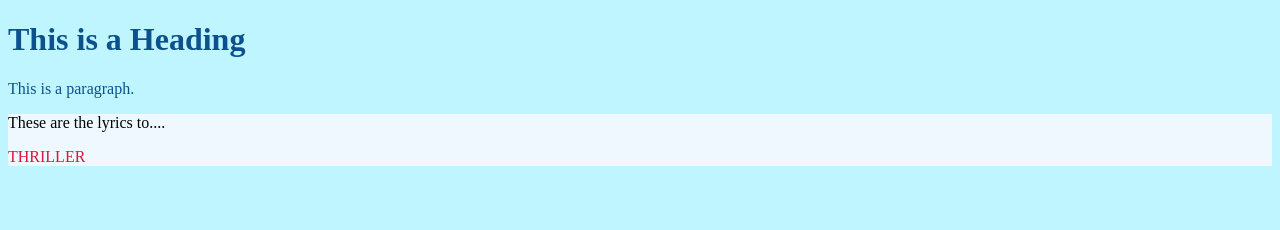
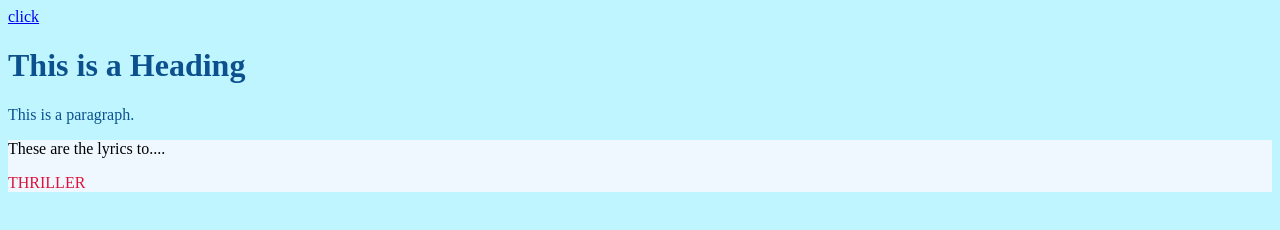
Before and after one commit to xdannab/xdannab.github.io, a plain HTML site: page index.html in a window 1280 px wide. Drawn offline with Linux system fonts and the light colour scheme.

Commit message:
Update index.html

```diff
--- a/index.html
+++ b/index.html
@@ -11,7 +11,6 @@
 }
 var candle=1;
 
-
 </script>
 
 
@@ -24,6 +23,7 @@
 
 </style>
 
+  <a href="whatever.html"> click </a>
 <h1 class="lucy">This is a Heading</h1>
 <p class="lucy">This is a <span id="kitkat"> paragraph.</span> </p>
 
```
